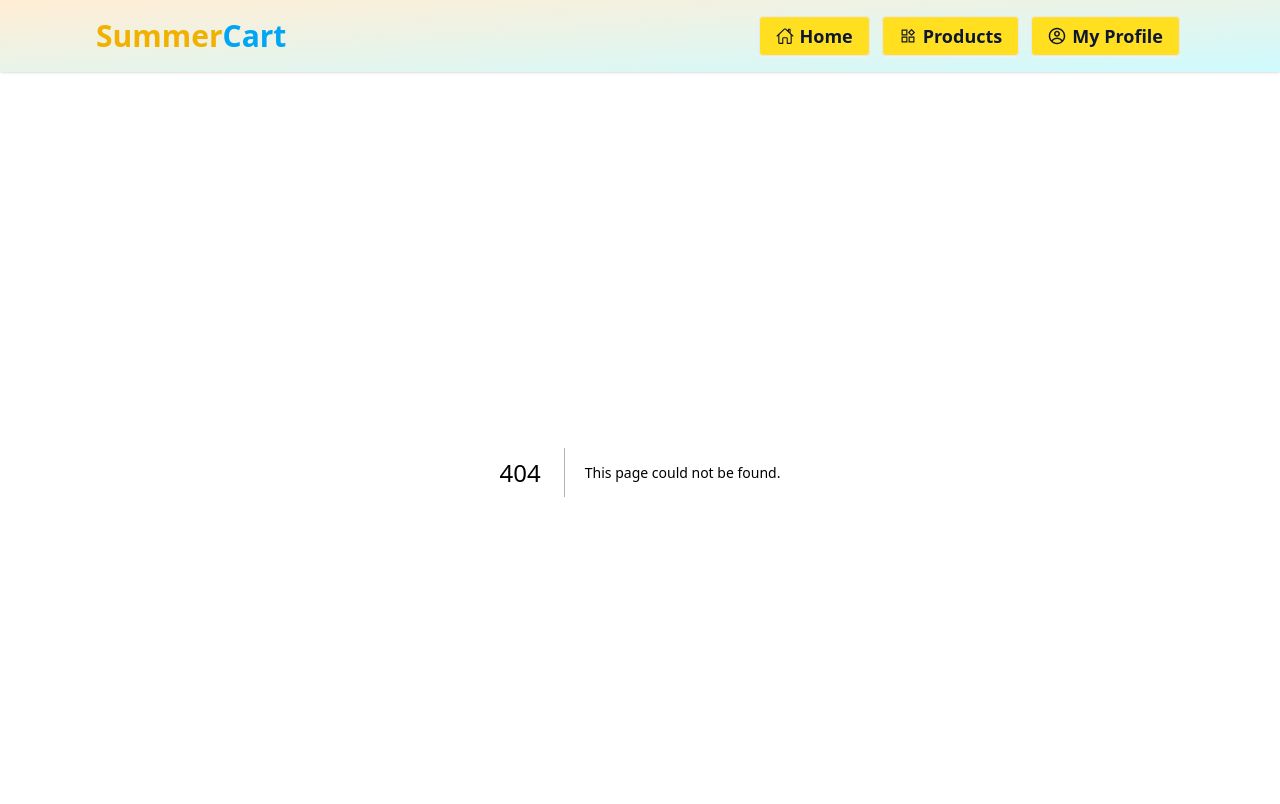
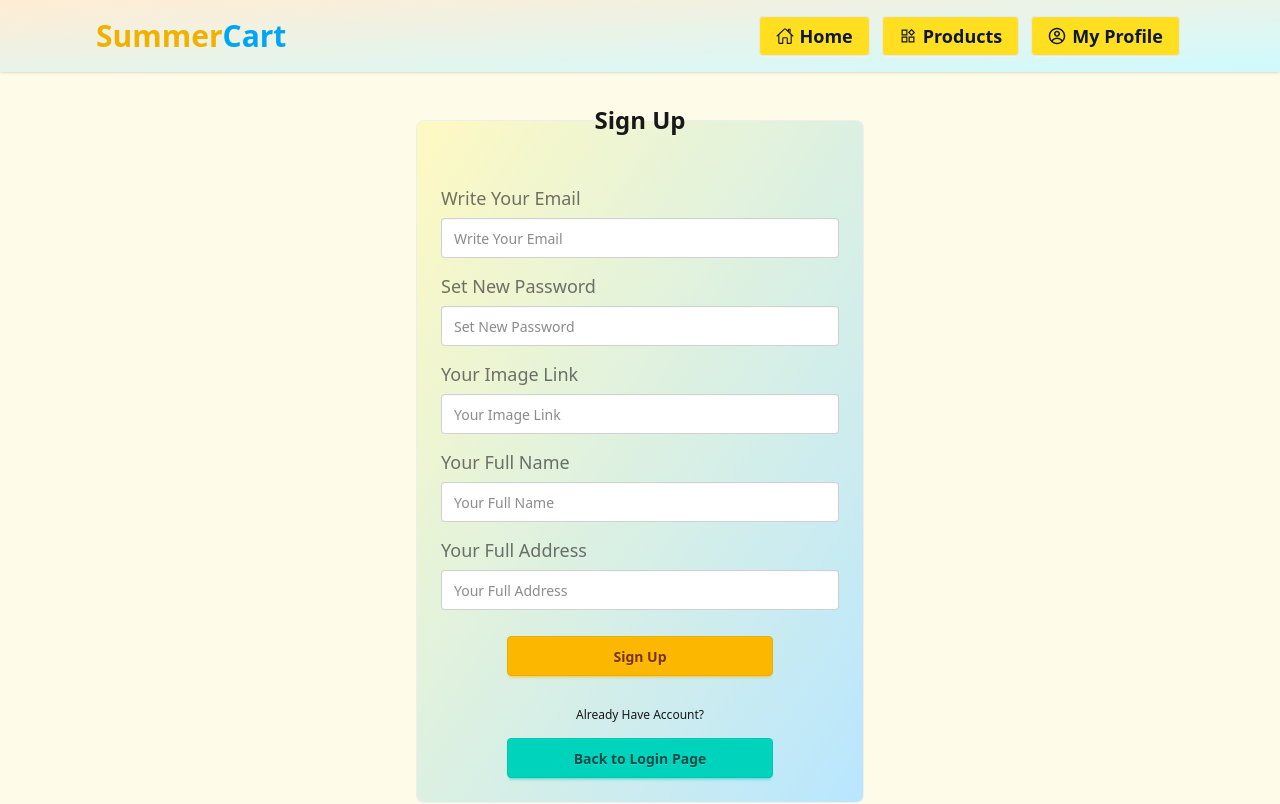
Before and after one commit to wdev-jahidhasan/summer-cart-next, a Next.js app: page /signUp in a window 1280 px wide. Before the commit this address had no page. Shown: the top 804 px of the page. Built offline with nearby package versions, Linux system fonts and the light colour scheme.

Commit message:
login and signup page designed

```diff
--- /dev/null
+++ b/src/app/login/page.jsx
@@ -0,0 +1,44 @@
+import Link from 'next/link';
+import React from 'react';
+
+const page = () => {
+  return (
+    <div className='w-4/5 mx-auto my-6 flex justify-center items-center text-center'>
+
+      <fieldset className="fieldset bg-linear-to-br from-sky-200 to-yellow-100 border-base-300 rounded-box w-full max-w-md border p-6 flex flex-col items-center">
+
+        <legend className="fieldset-legend text-2xl font-bold mb-4">Login</legend>
+
+        <label className="label text-lg self-start"> Email</label>
+        <input
+          type="email"
+          className="input w-full"
+          placeholder="Email"
+        />
+
+        <label className="label text-lg self-start mt-3"> Password
+        </label>
+
+        <input
+          type="password"
+          className="input w-full"
+          placeholder="Password"
+        />
+
+        <button className="btn btn-warning w-2/3 mt-5"> Login
+        </button>
+
+        <p className='mt-6'>Don't Have Account?</p>
+
+        <Link
+          href="/signUp"
+          className='btn btn-accent w-2/3 mt-2'
+        > Sign UP
+        </Link>
+
+      </fieldset>
+    </div>
+  );
+};
+
+export default page;
--- a/src/app/profile/page.jsx
+++ b/src/app/profile/page.jsx
@@ -3,7 +3,7 @@ import React from 'react';
 const Profile = () => {
   return (
     <div className="max-w-7xl mx-auto w-full bg-yellow-100">
-      <h1 className="text-center font-semibold text-4xl">Profile</h1>
+      <h1 className="text-center font-semibold text-4xl">This is your profile</h1>
     </div>
   );
 };
--- /dev/null
+++ b/src/app/signUp/page.jsx
@@ -0,0 +1,63 @@
+import Link from 'next/link';
+import React from 'react';
+
+const page = () => {
+  return (
+    <div className='w-4/5 mx-auto my-6 flex justify-center items-center text-center'>
+      <fieldset className="fieldset bg-linear-to-tl from-sky-200 to-yellow-100 border-base-300 rounded-box w-full max-w-md border p-6 flex flex-col items-center">
+
+        <legend className="fieldset-legend text-2xl font-bold mb-4"> Sign Up
+        </legend>
+
+        <label className="label text-lg self-start">Write Your Email</label>
+        <input
+          type="email"
+          className="input w-full"
+          placeholder="Write Your Email"
+        />
+
+        <label className="label text-lg self-start mt-2">Set New Password</label>
+        <input
+          type="password"
+          className="input w-full"
+          placeholder="Set New Password"
+        />
+
+        <label className="label text-lg self-start mt-2">Your Image Link</label>
+        <input
+          type="text"
+          className="input w-full"
+          placeholder="Your Image Link"
+        />
+
+        <label className="label text-lg self-start mt-2">Your Full Name</label>
+        <input
+          type="text"
+          className="input w-full"
+          placeholder="Your Full Name"
+        />
+
+        <label className="label text-lg self-start mt-2">Your Full Address</label>
+        <input
+          type="text"
+          className="input w-full"
+          placeholder="Your Full Address"
+        />
+
+        <button className="btn btn-warning w-2/3 mt-5">
+          Sign Up
+        </button>
+
+        <p className='mt-6'>Already Have Account?</p>
+
+        <Link
+          href="/login"
+          className='btn btn-accent w-2/3 mt-2'
+        >Back to Login Page</Link>
+
+      </fieldset>
+    </div>
+  );
+};
+
+export default page;
```
